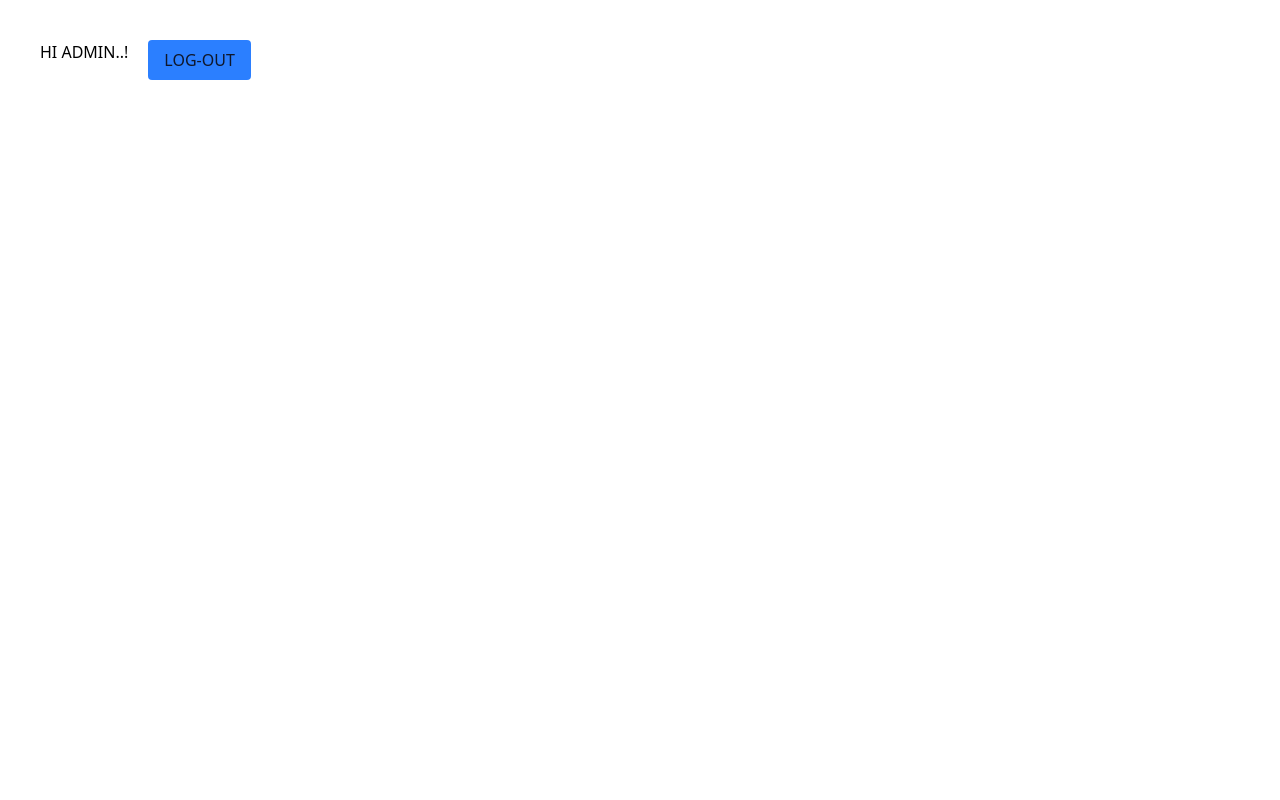
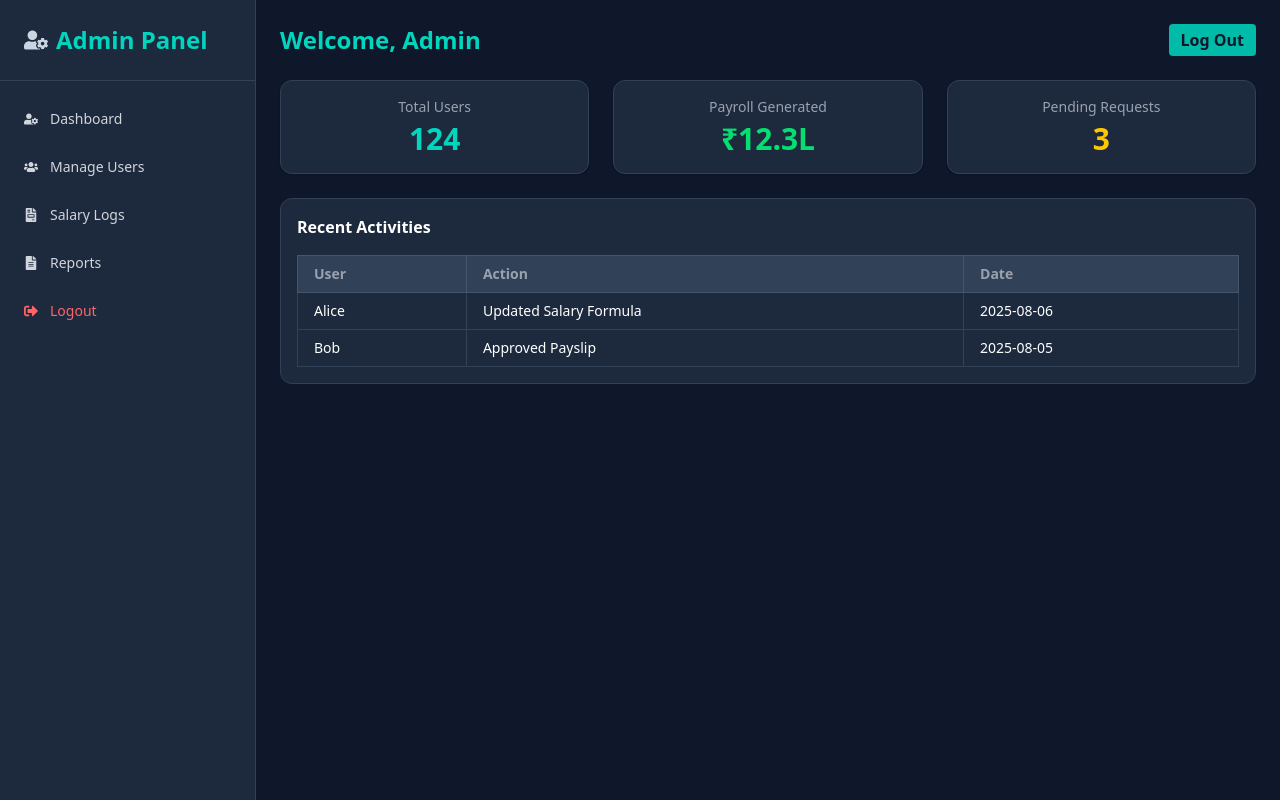
Before and after one commit to Karthikeyadevarakonda/Hackton, a React (Vite) app: page /adminDashboard in a window 1280 px wide. Built offline with nearby package versions, Linux system fonts and the light colour scheme; sample sign-in values are in the browser's storage.

Commit message:
deploy new changes added with admin panel

```diff
--- a/src/AdminDashBoard.jsx
+++ b/src/AdminDashBoard.jsx
@@ -1,20 +1,128 @@
+import { useState } from "react";
 import { useNavigate } from "react-router-dom";
+import { FaUserCog, FaUsers, FaFileInvoice, FaFileAlt, FaBars, FaSignOutAlt } from "react-icons/fa";
+import { IoClose } from "react-icons/io5";
 
-const AdminDashBoard = () => {
+const AdminDashboard = () => {
+  const navigate = useNavigate();
+  const [sidebarOpen, setSidebarOpen] = useState(false);
 
-  const navigate = useNavigate();
+ const storedName = localStorage.getItem("name");
+ const username = storedName ? storedName.charAt(0).toUpperCase() + storedName.slice(1) : '';
 
-  const logout = ()=>{
-      localStorage.removeItem("token");
-      localStorage.removeItem("role");
-      navigate("/login")
-  }
+  const logout = () => {
+    localStorage.removeItem("token");
+    localStorage.removeItem("role");
+    navigate("/login");
+  };
+
+  const menuItems = [
+    { label: "Dashboard", icon: <FaUserCog /> },
+    { label: "Manage Users", icon: <FaUsers /> },
+    { label: "Salary Logs", icon: <FaFileInvoice /> },
+    { label: "Reports", icon: <FaFileAlt /> },
+  ];
+
   return (
-    <div  className='flex gap-5 p-10'>
-      <h1>HI ADMIN..!</h1>
-      <button onClick={logout} className="bg-blue-500  text-slate-900 px-4 py-2 rounded hover:bg-blue-500 transition">LOG-OUT</button>
+    <div className="min-h-screen bg-slate-900 text-white flex">
+
+      <div className="md:hidden absolute top-4 left-4 z-50">
+        <button
+          onClick={() => setSidebarOpen(!sidebarOpen)}
+          className="text-teal-400 text-xl md:text-2xl"
+        >
+          {sidebarOpen ? <IoClose /> : <FaBars />}
+        </button>
+      </div>
+
+
+      <aside
+        className={`bg-slate-800 w-64 fixed h-full z-40 border-r border-slate-700 transform transition-transform duration-300 ease-in-out
+        ${sidebarOpen ? "translate-x-0" : "-translate-x-full"} md:translate-x-0`}
+      >
+        <div className="p-6 text-teal-400 text-lg mt-4 md:mt-0 md:text-2xl font-bold border-b border-slate-700 flex items-center gap-2">
+          <FaUserCog className="text-slate-300" />
+          Admin Panel
+        </div>
+        <nav className="mt-4">
+          <ul className="space-y-1 text-sm text-gray-300">
+            {menuItems.map((item, idx) => (
+              <li
+                key={idx}
+                className="flex items-center gap-3 px-6 py-3 hover:bg-slate-700 cursor-pointer"
+              >
+                {item.icon}
+                {item.label}
+              </li>
+            ))}
+            <li
+              onClick={logout}
+              className="flex items-center gap-3 px-6 py-3 hover:bg-slate-700 text-red-400 cursor-pointer"
+            >
+              <FaSignOutAlt />
+              Logout
+            </li>
+          </ul>
+        </nav>
+      </aside>
+
+
+      <main className="flex-1 ml-0 md:ml-64 p-6">
+
+        <header className="flex flex-col md:flex-row items-start md:items-center justify-between gap-4 mb-6">
+          <h1 className="text-2xl text-center lg:text-start w-full lg:w-auto font-semibold text-teal-400 pb-4 lg:pb-0">Welcome, {username ? username : "Admin"}</h1>
+          <button
+            onClick={logout}
+            className="bg-teal-500 hover:bg-teal-400 text-slate-900 px-3 py-1 rounded font-semibold transition"
+          >
+            Log Out
+          </button>
+        </header>
+
+        {/* Summary Cards */}
+        <section className="grid grid-cols-3 gap-2 lg:gap-6 mb-6">
+          <div className="bg-slate-800 p-3 lg:p-4 rounded-xl border border-slate-700 text-center shadow">
+            <h2 className="text-sm text-gray-400 mb-1">Total Users</h2>
+            <p className="text-lg lg:text-3xl font-bold text-teal-400">124</p>
+          </div>
+          <div className="bg-slate-800 p-3 lg:p-4 rounded-xl border border-slate-700 text-center shadow">
+            <h2 className="text-sm text-gray-400 mb-1">Payroll Generated</h2>
+            <p className=" text-lg lg:text-3xl font-bold text-green-400">₹12.3L</p>
+          </div>
+          <div className="bg-slate-800 p-3 lg:p-4 rounded-xl border border-slate-700 text-center shadow">
+            <h2 className="text-sm text-gray-400 mb-1">Pending Requests</h2>
+            <p className="text-lg lg:text-3xl font-bold text-yellow-400">3</p>
+          </div>
+        </section>
+
+        {/* Activity Table */}
+        <section className="bg-slate-800 p-4 rounded-xl border border-slate-700 overflow-x-auto">
+          <h2 className="font-semibold text-white mb-4">Recent Activities</h2>
+          <table className="min-w-full text-sm border border-slate-700">
+            <thead className="bg-slate-700 text-gray-400 text-left">
+              <tr>
+                <th className="px-4 py-2 border border-slate-600">User</th>
+                <th className="px-4 py-2 border border-slate-600">Action</th>
+                <th className="px-4 py-2 border border-slate-600">Date</th>
+              </tr>
+            </thead>
+            <tbody>
+              {[
+                { user: "Alice", action: "Updated Salary Formula", date: "2025-08-06" },
+                { user: "Bob", action: "Approved Payslip", date: "2025-08-05" },
+              ].map((log, i) => (
+                <tr key={i} className="hover:bg-slate-700">
+                  <td className="px-4 py-2 border border-slate-700">{log.user}</td>
+                  <td className="px-4 py-2 border border-slate-700">{log.action}</td>
+                  <td className="px-4 py-2 border border-slate-700">{log.date}</td>
+                </tr>
+              ))}
+            </tbody>
+          </table>
+        </section>
+      </main>
     </div>
-  )
-}
+  );
+};
 
-export default AdminDashBoard
+export default AdminDashboard;
--- a/src/FrontPage.jsx
+++ b/src/FrontPage.jsx
@@ -9,6 +9,8 @@ import { FaArtstation } from "react-icons/fa";
 const FrontPage = () => {
 
   const [isOpen, setIsOpen] = useState(false);
+
+  const token = localStorage.getItem("token");
 
   const points = [
     [0, 70], [50, 60], [100, 80], [150, 50], [200, 75], [250, 60], [300, 85],
@@ -26,10 +28,9 @@ const FrontPage = () => {
     <nav className="hidden md:flex items-center space-x-6 text-sm text-gray-300">
       <Link to="/features" className="italic tracking-wide text-sm font-semibold  hover:text-teal-400">Features</Link>
       <Link to="/aboutUs"  className="italic tracking-wide text-sm font-semibold hover:text-teal-400">About Us</Link>
-      <Link to="/login"    className="italic tracking-wide text-sm font-semibold bg-teal-500 text-slate-900 px-4 py-2 rounded hover:bg-white transition">Login</Link>
-      <Link to="/register" className="italic tracking-wide text-sm font-semibold bg-slate-200 text-slate-900 px-4 py-2 rounded hover:bg-teal-400 transition">Register</Link>
+      <Link to="/login"    className="italic tracking-wide text-sm font-semibold bg-teal-500 text-slate-900 px-4 py-2 rounded hover:bg-white transition">{token ? "DashBoard" :"Login"}</Link>
+      {token ? "" : <Link to="/register" className="italic tracking-wide text-sm font-semibold bg-slate-200 text-slate-900 px-4 py-2 rounded hover:bg-teal-400 transition">Register</Link>}
     </nav>
-
 
     <button onClick={() => setIsOpen(!isOpen)} className="md:hidden text-gray-300 focus:outline-none">
       {isOpen ? <XMarkIcon className="h-6 w-6" /> : <Bars3Icon className="h-6 w-6" />}
--- a/src/Login.jsx
+++ b/src/Login.jsx
@@ -1,36 +1,37 @@
-import { useState } from 'react';
-import { Link, useNavigate } from 'react-router-dom';
-import axios from 'axios';
+import { useState } from "react";
+import { Link, useNavigate } from "react-router-dom";
+import axios from "axios";
 
 const Login = () => {
   const navigate = useNavigate();
 
-  const [username, setUsername] = useState('');
-  const [password, setPassword] = useState('');
+  const [username, setUsername] = useState("");
+  const [password, setPassword] = useState("");
   const [error, setError] = useState(null);
 
   async function handleLogin(e) {
     e.preventDefault();
 
     if (!username || !password) {
-      setError('Username and password are required.');
+      setError("Username and password are required.");
       return;
     }
 
     try {
       const res = await axios.post(
-        'http://localhost:8080/login',
+        "http://localhost:8080/login",
         { username, password },
         { withCredentials: true }
       );
 
-
-      localStorage.setItem("token",res.data.token);
-
+      localStorage.setItem("token", res.data.token);
+      localStorage.setItem("name", res.data.username);
 
       const roleObject = res.data.role;
 
-     const activeRole = Object.keys(roleObject).find(key => roleObject[key] === 1);
+      const activeRole = Object.keys(roleObject).find(
+        (key) => roleObject[key] === 1
+      );
 
       if (activeRole) {
         localStorage.setItem("role", activeRole);
@@ -43,22 +44,24 @@ const Login = () => {
 
       setError(null);
 
-
-      switch(activeRole){
-        case "isAdmin" : navigate("/adminDashboard");
+      switch (activeRole) {
+        case "isAdmin":
+          navigate("/adminDashboard", { replace: true });
           break;
-        case "isStaff" : navigate("/staffDashboard");
+        case "isStaff":
+          navigate("/staffDashboard", { replace: true });
           break;
-        case "isHr"     : navigate("/hrDashboard");
+        case "isHr":
+          navigate("/hrDashboard", { replace: true });
           break;
+        default:
+          navigate("/welcome", { replace: true });
       }
-
     } catch (error) {
-      console.error('Login error', error);
-      setError('Invalid username or password');
+      console.error("Login error", error);
+      setError("Invalid username or password");
       localStorage.removeItem("token");
       localStorage.removeItem("role");
-
     }
   }
 
@@ -98,7 +101,7 @@ const Login = () => {
           </button>
 
           <p className="text-center text-xs text-gray-400">
-            Don't have an account?{' '}
+            Don't have an account?{" "}
             <Link to="/register" className="text-teal-400 hover:underline">
               Register
             </Link>
--- /dev/null
+++ b/src/NotAuthenticated.jsx
@@ -0,0 +1,24 @@
+import { Navigate, Outlet } from "react-router-dom";
+
+const NotAuthenticated = () => {
+  const token = localStorage.getItem("token");
+
+  // If token exists, send to dashboard directly instead of null or "/" main page
+  if (token) {
+    const role = localStorage.getItem("role");
+    switch (role) {
+      case "isAdmin":
+        return <Navigate to="/adminDashboard" replace />;
+      case "isHr":
+        return <Navigate to="/hrDashboard" replace />;
+      case "isStaff":
+        return <Navigate to="/staffDashboard" replace />;
+      default:
+        return <Navigate to="/welcome" replace />;
+    }
+  }
+
+  return <Outlet />;
+};
+
+export default NotAuthenticated;
--- a/src/main.jsx
+++ b/src/main.jsx
@@ -16,17 +16,22 @@ import StaffDashboard from './StaffDashboard.jsx'
 import HrProtectedRoute from './HrProtectedRoute.jsx'
 import StaffProtectedRoute from './StaffProtectedRoute.jsx'
 import IsAuthenticated from './IsAuthenticated.jsx'
+import NotAuthenticated from './NotAuthenticated.jsx'
 
 createRoot(document.getElementById('root')).render(
   <BrowserRouter>
     <Routes>
       {/* no Auth nedded  */}
       <Route path='/' element={<App />}/>
-      <Route path='/login' element={<Login/>}/>
-      <Route path='/register' element={<Register/>}/>
       <Route path='/features' element={<Features/>}/>
       <Route path='/aboutUs' element={<About/>}/>
-       <Route path='/unauth' element={<Unauth/>}/>
+      <Route path='/unauth' element={<Unauth/>}/>
+
+       <Route element={<NotAuthenticated/>}>
+           <Route path='/login' element={<Login/>}/>
+           <Route path='/register' element={<Register/>}/>
+       </Route>
+
 
      <Route element={<IsAuthenticated/>}>
       <Route path='/welcome' element={<Welcome/>}/>
```
Lines whose indentation alone changed are shown as unchanged.
